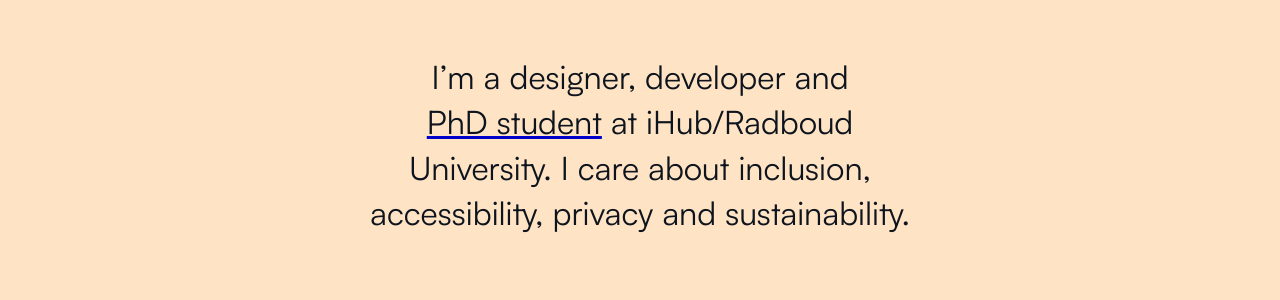
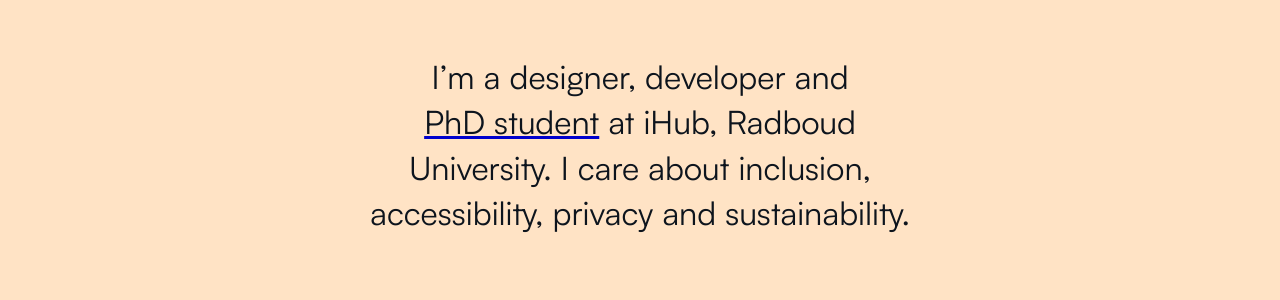
Before and after one commit to FMJansen/fmjansen.com, a Jekyll site: the page built from index.md, in a window 1280 px wide and 900 px high. Shown: the part 341-641 px from the top of the window. Built offline with Jekyll 4.4.1, drawn with Linux system fonts in a browser that asks for light colours.

Commit message:
add comma after ihub

```diff
--- a/index.md
+++ b/index.md
@@ -8,7 +8,7 @@
 
 # Floris Jansen
 
-I’m a designer, developer and [PhD student](/posts/started-phd/) at iHub/Radboud University. I care about inclusion, accessibility, privacy and sustainability.
+I’m a designer, developer and [PhD student](/posts/started-phd/) at iHub, Radboud University. I care about inclusion, accessibility, privacy and sustainability.
 {: .intro}
 
 ## I wrote about
```
